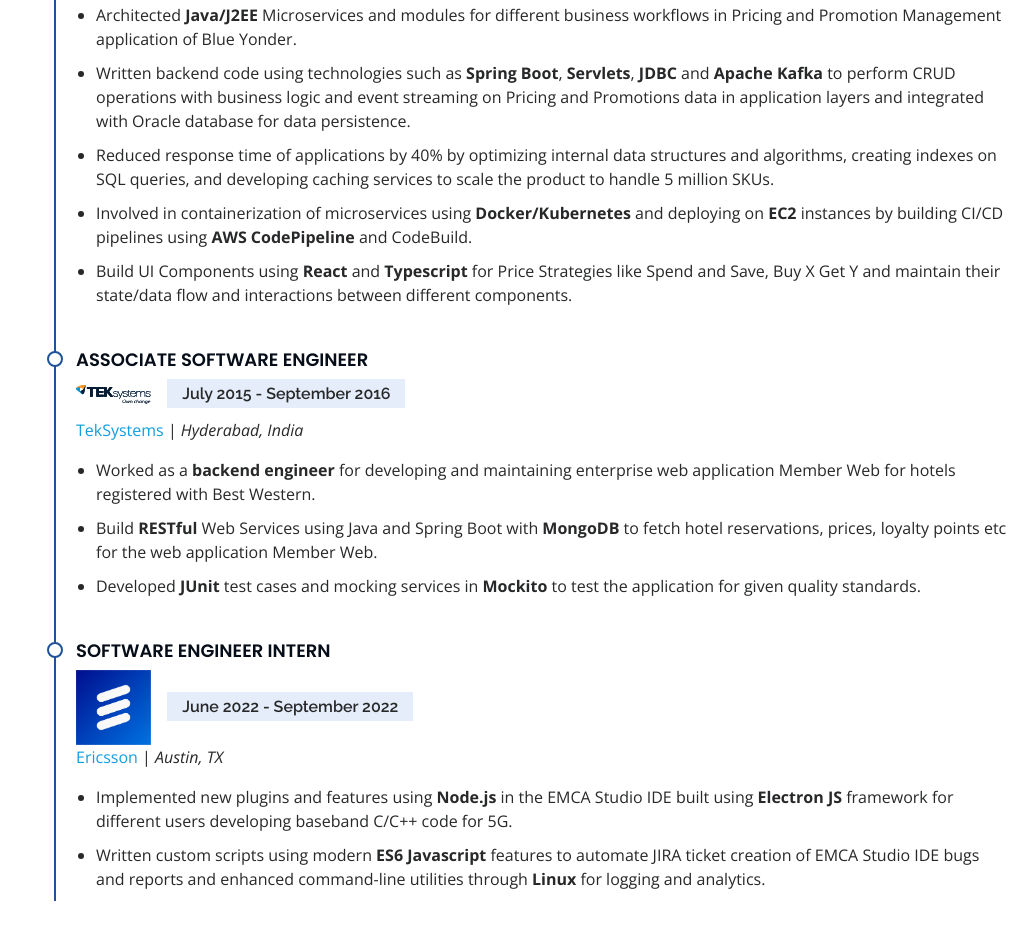
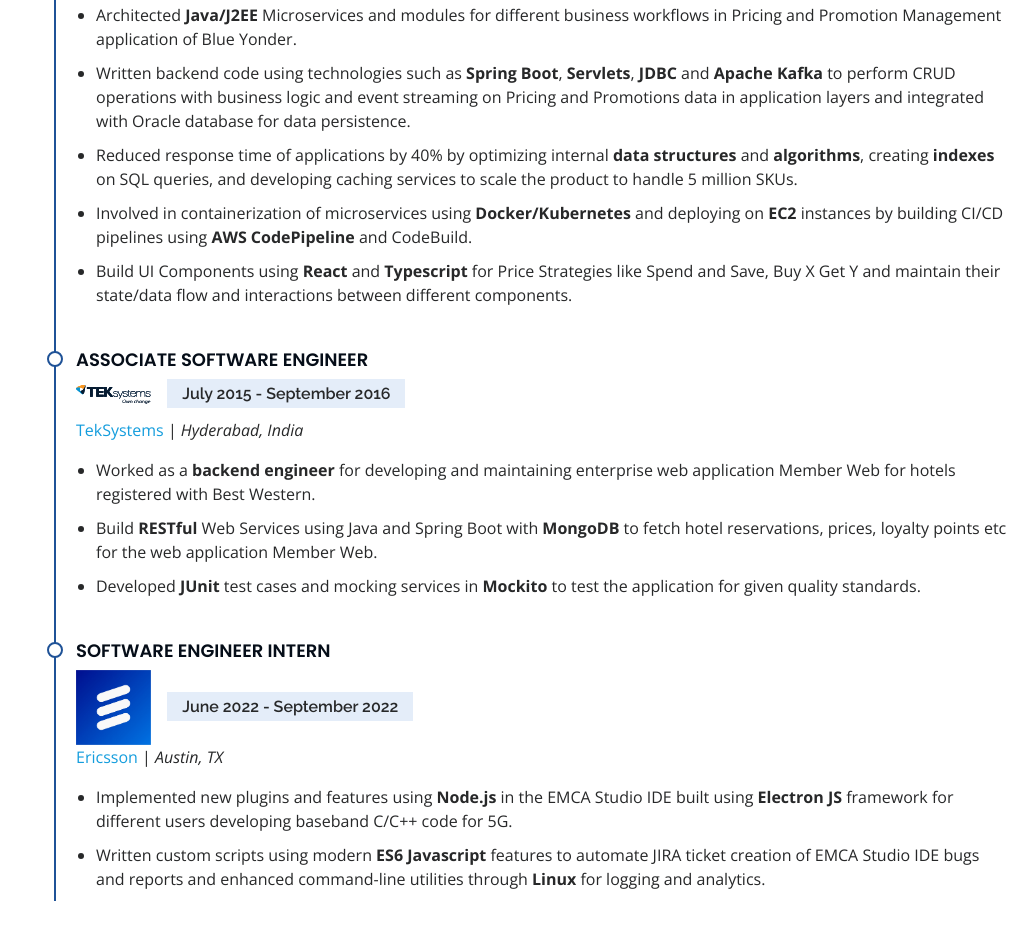
Before and after one commit to shivam-02/Shivam-Sugandhi-Portfolio, a plain HTML site: page index.html in a window 1280 px wide. Shown: the part 2066-3005 px from the top of the page, without its empty margins (258-1280 px from the left). Drawn offline with nearby package versions, Linux system fonts and the light colour scheme.

Commit message:
Update index.html

```diff
--- a/index.html
+++ b/index.html
@@ -203,7 +203,7 @@
               <li>Written backend code using technologies such as <b>Spring Boot</b>, <b>Servlets</b>, <b>JDBC</b> and <b>Apache Kafka</b> to perform CRUD operations with business logic and event streaming on Pricing and Promotions data in application layers and integrated with Oracle database for data persistence.
 
               </li>
-              <li>Reduced response time of applications by 40% by optimizing internal data structures and algorithms, creating indexes on SQL queries, and developing caching services to scale the product to handle 5 million SKUs.
+              <li>Reduced response time of applications by 40% by optimizing internal <b>data structures</b> and <b>algorithms</b>, creating <b>indexes</b> on SQL queries, and developing caching services to scale the product to handle 5 million SKUs.
               </li>
               <li>
                 Involved in containerization of microservices using <b>Docker/Kubernetes</b> and deploying on <b>EC2</b> instances by building CI/CD pipelines using <b>AWS CodePipeline</b> and CodeBuild.
```
